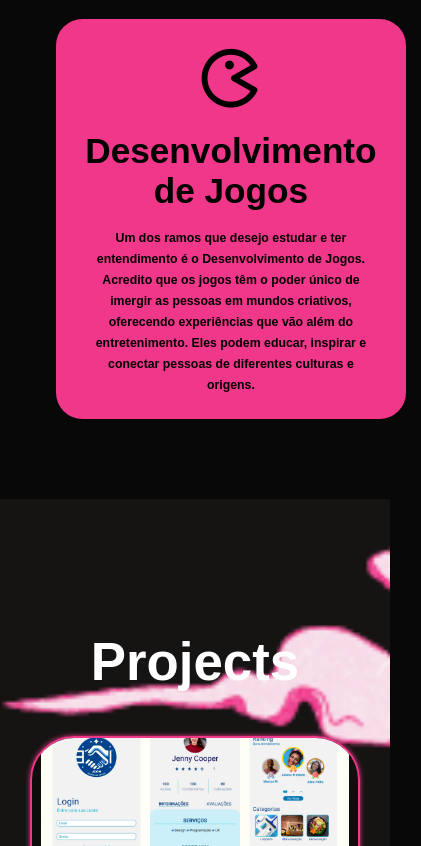
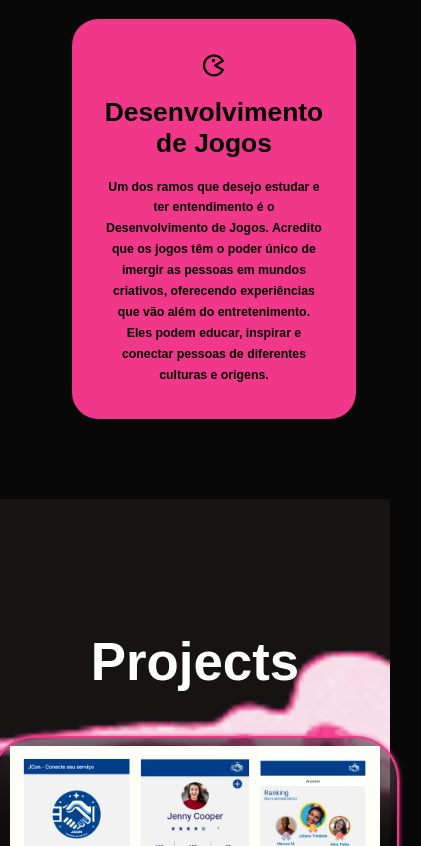
Before and after one commit to Iuky-O/Iumy-IukyO, a plain HTML site: page index.html in a window 390 px wide. Shown: the part 5843-6689 px from the top of the page, 421 px wide, since content can reach past the window. Drawn offline with nearby package versions, Linux system fonts and the light colour scheme.

Commit message:
Update style.css

```diff
--- a/style.css
+++ b/style.css
@@ -369,6 +369,7 @@ span{
     grid-template-columns: repeat(2,1fr);
     align-items: center;
     gap: 2.5rem;
+    place-items: center;
 }
 .service-box{
     display: flex;
@@ -809,12 +810,16 @@ span{
         height: 400px;
         width: 90%;
     }
-    .project-card{
+    .service-box .service-info h4,
+    .service-box .service-info i{
+        font-size: 3rem;
+    }
+    .projects-card{
         height: 400px;
         width: 90%;
     }
-    .project-card img{
-        min-width: 35rem;
+    .projects-card img{
+        min-width: 2rem;
     }
 
 }
```
